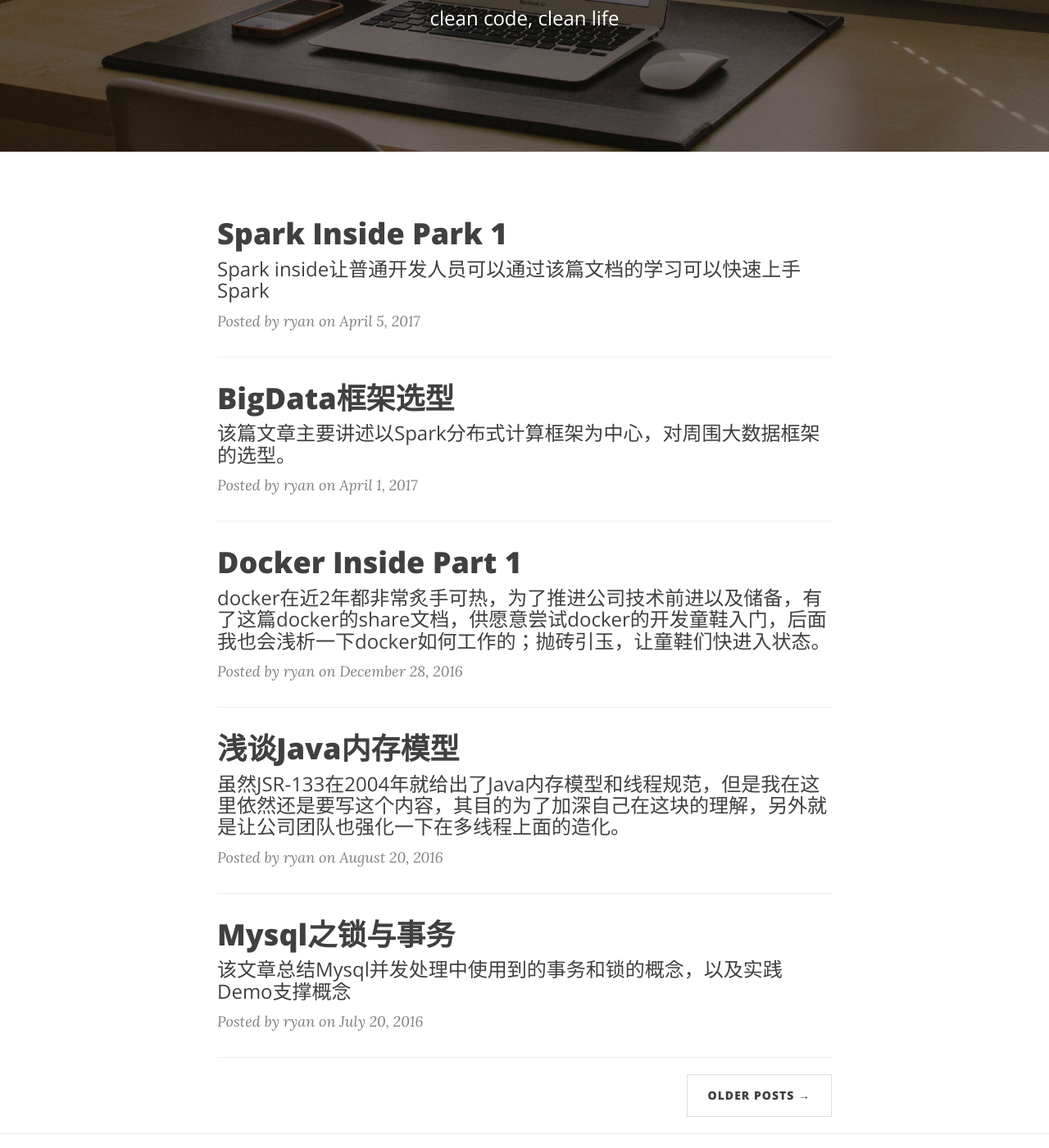
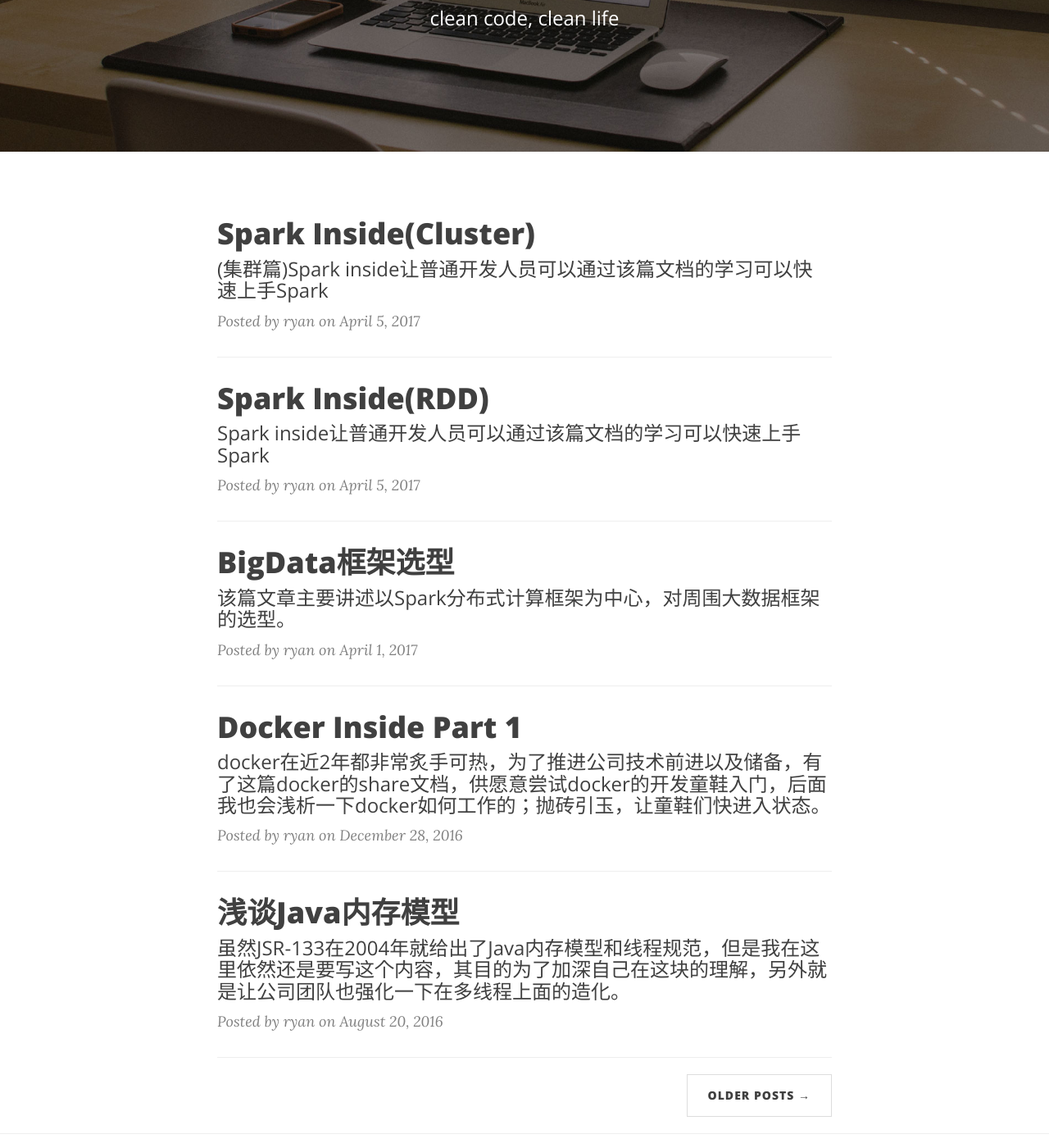
Before and after one commit to ryanwli/ryanwli.github.io, a Jekyll site: the page built from index.html, in a window 1280 px wide and 1400 px high, scrolled down 263 px. Shown: the whole window at 82% size. Built offline with Jekyll 4.4.1, drawn with Linux system fonts in a browser that asks for light colours; nearby versions of some CDN libraries; the list of posts is cut into pages by our own code; some of the changed lines change nothing that is shown.

Commit message:
new article

```diff
--- a/_posts/2017-04-05-spark-rdd.md
+++ b/_posts/2017-04-05-spark-rdd.md
@@ -1,6 +1,6 @@
 ---
 layout:     post
-title:      "Spark Inside Park 1"
+title:      "Spark Inside(RDD)"
 subtitle:   "Spark inside让普通开发人员可以通过该篇文档的学习可以快速上手Spark"
 date:       2017-04-05 12:30:00
 author:     "ryan"
@@ -25,11 +25,11 @@
 
 ### 1.2.1 算法工程师
 
-Spark支持Scale和Python的shell操作界面，并提供了大量的机器学习的算法实现(如：特征提取/统计/分类/回归/聚类/协同过滤/降维/以及模型评估函数等等)，让算法工程师可以通过shell，在大量算法支持上，使用Spark集群做快速的研究探索数据挖掘分析；
+Spark支持Scala和Python的shell操作界面，并提供了大量的机器学习的算法实现(如：特征提取/统计/分类/回归/聚类/协同过滤/降维/以及模型评估函数等等)，让算法工程师可以通过shell，在大量算法支持上，使用Spark集群做快速的研究探索数据挖掘分析；
 
 ### 1.2.2 数据工程师
 
-Spark SDK支持Scale/Java/Python，可以把算法工程师研究后的成果转成PRD可以运行的独立程序，并提供了Spark Streaming做实时计算，以及只要满足Hadoop数据接口的数据源，都可以在Spark进行读入和写出；现在基本大部分数据库都有类似的组件支持Spark的数据访问；
+Spark SDK支持Scala/Java/Python，可以把算法工程师研究后的成果转成PRD可以运行的独立程序，并提供了Spark Streaming做实时计算，以及只要满足Hadoop数据接口的数据源，都可以在Spark进行读入和写出；现在基本大部分数据库都有类似的组件支持Spark的数据访问；
 
 
 
--- /dev/null
+++ b/_posts/2017-04-17-spark-cluster.md
@@ -0,0 +1,62 @@
+---
+layout:     post
+title:      "Spark Inside(Cluster)"
+subtitle:   "(集群篇)Spark inside让普通开发人员可以通过该篇文档的学习可以快速上手Spark"
+date:       2017-04-05 12:30:00
+author:     "ryan"
+header-img: "img/post-bg-02.jpg"
+---
+
+# Digest
+
+前一篇主要讲单机模式下的Spark开发基础，这一篇文章主要分享一下Spark在集群里面的运行架构，以及如何使用Standalone方式来使用Spark的集群管理。
+
+
+
+# 1. 集群运行时架构
+
+在Spark集群中，有一个节点来协调其他节点的操作，该节点为“驱动器节点”，而其他节点就是“执行器节点”，从名字大概可以了解他们的作用了，先来看一下架构图：
+
+![2017-04-17-spark-runtime-arch](/Users/ryan/Documents/git/ryanwli.github.io/img/2017/2017-04-17-spark-runtime-arch.png)
+
+之前第一篇写的独立驱动程序就是在Spark驱动器节点执行，分析出需要多少任务，然后分发给其他执行器节点进行执行。他们之间的协作需要有一个集群管理器来做，Spark内部提供Standalone进群管理器，也可以使用如Hadoop Yarn，以及Apache Mesos来做管理都可以；
+
+
+
+# 2. 驱动器与执行器节点
+
+## 2.1 驱动器节点
+
+在前一篇文章中，写的所有Java示例代码都是由spark-submit将这些代码提交到驱动器节点，驱动器节点执行main方法；然后在该进程中主要做两件事情“分析程序并生成任务”和“调度协作其他执行器节点”。
+
+### 2.1.1 分析生成任务
+
+我们再来看看上篇那张图：
+
+![2017-04-13-spark-hdfs-partition](/Users/ryan/Documents/git/ryanwli.github.io/img/2017/2017-04-13-spark-hdfs-partition.png)
+
+这张是Spark读取Hdfs文件，进行并行处理的过来；task是spark的最小执行单元，驱动器节点，负责分析提交的程序，并产生若干task；一个task可能是一个RDD操作，也可能是多个RDD操作的合并(spark驱动器进行会进行优化合并，加快执行效率)；最后讲这些任务打包发送到集群里面，分给这些执行器节点进行执行生成RDD分区；这一过程是将我们写的程序逻辑处理流程(这个逻辑处理流程官方术语也叫DAG, Directed Acyclic Graph)转换为物理执行计划的过程；
+
+### 2.1.2 调度执行器节点
+
+执行器节点启动后会向驱动器节点注册自己。这样驱动器节点就可以根据物理执行计划进行各执行器进程间的调度了；执行器节点负责实际计算，并能缓存中间计算结果，有了中间缓存结果，这样驱动器节点就之后后续task应该往哪些之前的执行器节点扔任务。每个执行器节点有多个线程，每个线程负责任务的执行，然后会将执行结果返回给驱动器节点进程；
+
+
+
+## 2.2 执行器节点
+
+执行器节点主要也负责两件事情：
+
+第一，它负责执行由驱动器拆出来的task，并将task的执行结果返回给驱动程序；
+
+第二，它还负责提供集群执行的中间缓存(可配，内存还是硬盘，默认内存)，在驱动器程序协调下可以将前后有依赖的task分配给同一个执行器节点，这样可以充分利用之前的中间缓存结果；
+
+
+
+# 3. standalone集群模式
+
+## 3.1 配置集群
+
+## 3.2 提交应用
+
+## 3.3 配置资源用量
```
Also changed, not shown: img/2017/2017-04-17-spark-runtime-arch.png (added).
